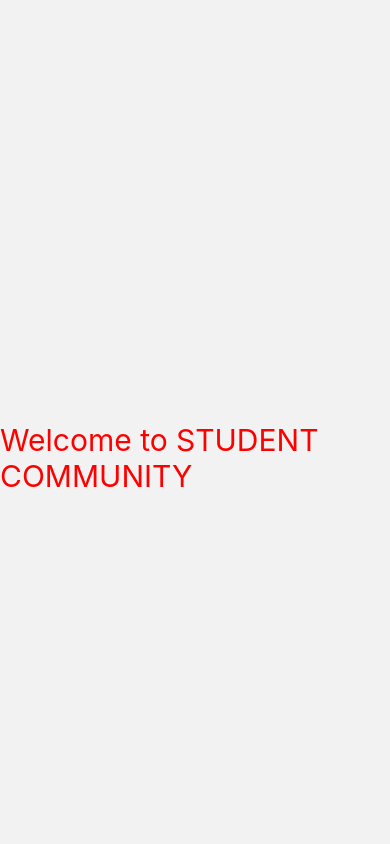
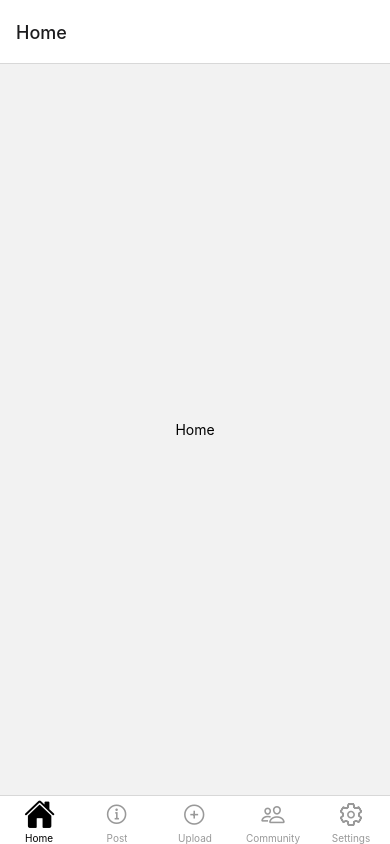
Before and after one commit to Vinay-1025/StudentCommunity, a React Native app: screen /Home in a window 390 px wide. Built offline with nearby package versions, Linux system fonts and the light colour scheme.

Commit message:
uploading the navigation tabs

```diff
--- /dev/null
+++ b/src/screens/HomeScreen/Community.js
@@ -0,0 +1,12 @@
+import { View, Text } from 'react-native'
+import React from 'react'
+
+const Community = () => {
+    return (
+        <View style={{flex:1, alignItems:'center', justifyContent:'center'}}>
+            <Text>Community</Text>
+        </View>
+    )
+}
+
+export default Community
--- /dev/null
+++ b/src/screens/HomeScreen/Home.js
@@ -0,0 +1,12 @@
+import { View, Text } from 'react-native'
+import React from 'react'
+
+const Home = () => {
+    return (
+        <View style={{flex:1, alignItems:'center', justifyContent:'center'}}>
+            <Text>Home</Text>
+        </View>
+    )
+}
+
+export default Home
--- /dev/null
+++ b/src/screens/HomeScreen/Post.js
@@ -0,0 +1,12 @@
+import { View, Text } from 'react-native'
+import React from 'react'
+
+const Post = () => {
+    return (
+        <View style={{flex:1, alignItems:'center', justifyContent:'center'}}>
+            <Text>Post</Text>
+        </View>
+    )
+}
+
+export default Post
--- /dev/null
+++ b/src/screens/HomeScreen/Settings.js
@@ -0,0 +1,12 @@
+import { View, Text } from 'react-native'
+import React from 'react'
+
+const Settings = () => {
+    return (
+        <View style={{flex:1, alignItems:'center', justifyContent:'center'}}>
+            <Text>Settings</Text>
+        </View>
+    )
+}
+
+export default Settings
--- /dev/null
+++ b/src/screens/HomeScreen/Upload.js
@@ -0,0 +1,12 @@
+import { View, Text } from 'react-native'
+import React from 'react'
+
+const Upload = () => {
+    return (
+        <View style={{flex:1, alignItems:'center', justifyContent:'center'}}>
+            <Text>Upload</Text>
+        </View>
+    )
+}
+
+export default Upload
--- a/src/screens/HomeScreen/index.js
+++ b/src/screens/HomeScreen/index.js
@@ -1,23 +1,85 @@
-import { View, Text, StyleSheet } from 'react-native';
 import React from 'react';
+import { StyleSheet, View, Animated } from 'react-native';
+import { createBottomTabNavigator } from '@react-navigation/bottom-tabs';
+import Ionicons from 'react-native-vector-icons/Ionicons';
+import FontAwesome from 'react-native-vector-icons/FontAwesome';
 
+import Home from './Home';
+import Post from './Post';
+import Upload from './Upload';
+import Community from './Community';
+import Settings from './Settings';
 
-const HomeScreen = () => {
+const Tab = createBottomTabNavigator();
+
+const App = () => {
+    const scaleValue = new Animated.Value(1);
+
+    const tabBarOptions = {
+        activeTintColor: 'black',
+        inactiveTintColor: '#999',
+        style: { backgroundColor: '#5522', height: 70 }, // Increase tab bar height
+    };
+
     return (
-        <View style={styles.title}>
-            <Text style={{fontSize:30, alignSelf:'center', color :'red'}}>Welcome to STUDENT COMMUNITY</Text>
+        <View style={styles.root}>
+            <Tab.Navigator
+                screenOptions={({ route }) => ({
+                    tabBarIcon: ({ focused, color, size }) => {
+                        let iconName;
+                        if (route.name === 'Home') {
+                            iconName = focused ? 'home' : 'home-outline';
+                        } else if (route.name === 'Post') {
+                            iconName = focused ? 'information-circle' : 'information-circle-outline';
+                        } else if (route.name === 'Upload') {
+                            iconName = focused ? 'add-circle' : 'add-circle-outline';
+                        } else if (route.name === 'Community') {
+                            iconName = focused ? 'people' : 'people-outline';
+                        } else if (route.name === 'Settings') {
+                            iconName = focused ? 'settings' : 'settings-outline';
+                        }
+
+                        return (
+                            <View style={{ alignItems: 'center', justifyContent: 'center' }}>
+                                <Animated.View
+                                    style={[
+                                        {
+                                            transform: [
+                                                {
+                                                    scale: focused
+                                                        ? scaleValue.interpolate({
+                                                            inputRange: [0, 2],
+                                                            outputRange: [1, 1.5],
+                                                        })
+                                                        : 1,
+                                                },
+                                            ],
+                                        },
+                                    ]}
+                                >
+                                    <Ionicons name={iconName} size={size} color={color} />
+                                </Animated.View>
+                            </View>
+                        );
+                    },
+                })}
+                tabBarOptions={tabBarOptions}
+            >
+                <Tab.Screen name="Home" component={Home} />
+                <Tab.Screen name="Post" component={Post} />
+                <Tab.Screen name="Upload" component={Upload} />
+                <Tab.Screen name="Community" component={Community} />
+                <Tab.Screen name="Settings" component={Settings} />
+            </Tab.Navigator>
         </View>
-    )
-}
+    );
+};
 
-const styles = StyleSheet.create ({
-    title:{
-        top: '50%',
-        color: 'red',
-        fontSize: 30,
-        justifyContent: 'center',
-        alignItems: 'center',
+const styles = StyleSheet.create({
+    root: {
+        flex: 1,
+        backgroundColor: '#000',
     },
 });
 
-export default HomeScreen
+export default App;
```
Also changed, not shown: package.json (+7 -1 lines), 1 other file (tests, documents, lock files or other folders).
